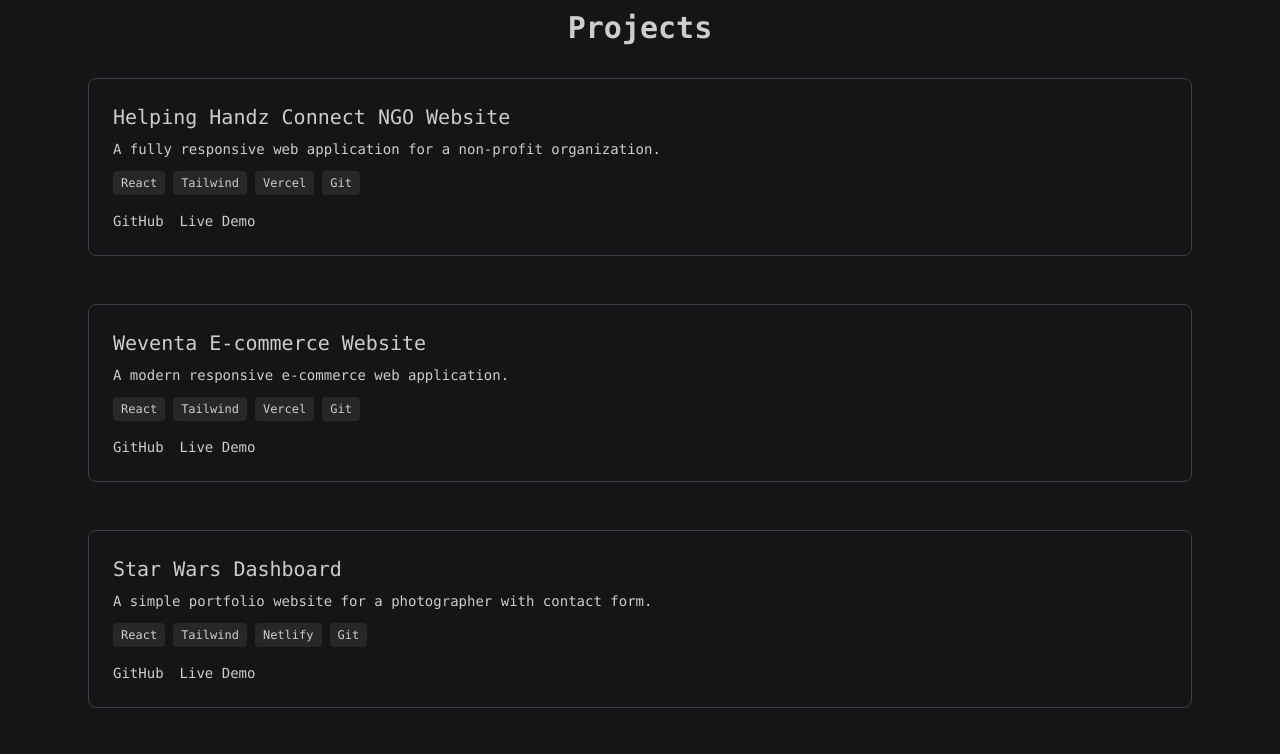
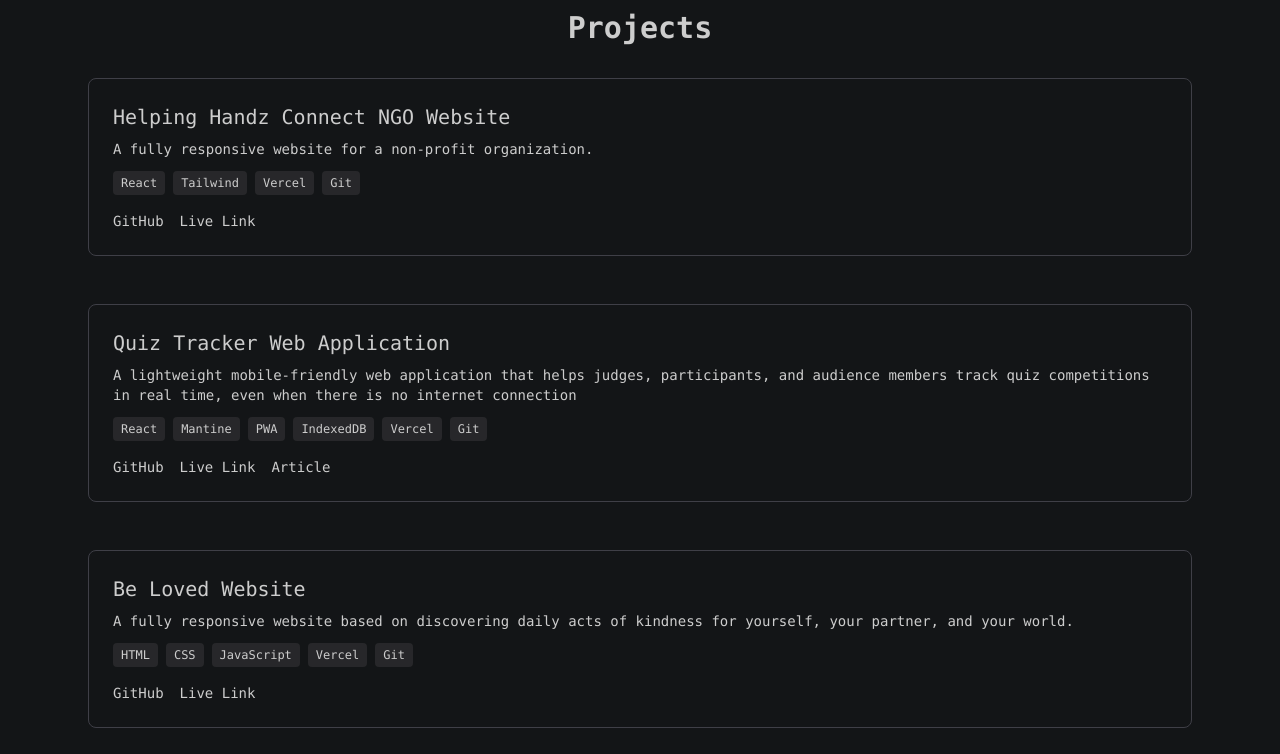
Before and after one commit to Fhave/website_portfolio, a React (Vite) app: page / in a window 1280 px wide. Shown: the part 1960-2714 px from the top of the page. Built offline with nearby package versions, Linux system fonts and the light colour scheme.

Commit message:
feat(ui): add new projects and update project data structure
Add Quiz Tracker and Be Loved projects to the projects list.
Rename 'demo' property to 'link' across all project objects for consistency and fix minor typos in descriptions.

```diff
--- a/src/components/Projects.jsx
+++ b/src/components/Projects.jsx
@@ -5,26 +5,42 @@ import { motion } from "framer-motion";
 const projects = [
   {
     title: "Helping Handz Connect NGO Website",
-    description:
-      "A fully responsive web application for a non-profit organization.",
+    description: "A fully responsive website for a non-profit organization.",
     tech: ["React", "Tailwind", "Vercel", "Git"],
     github: "https://github.com/Fhave/helping-handz-connect",
-    demo: "https://www.helpinghandzconnect.org.ng/",
+    link: "https://www.helpinghandzconnect.org.ng/",
+  },
+  {
+    title: "Quiz Tracker Web Application",
+    description:
+      "A lightweight mobile-friendly web application that helps judges, participants, and audience members track quiz competitions in real time, even when there is no internet connection",
+    tech: ["React", "Mantine", "PWA", "IndexedDB", "Vercel", "Git"],
+    github: "https://github.com/Fhave/quiz-app.git",
+    link: "https://quiz-app-beige-eight-48.vercel.app/",
+    article:
+      "https://medium.com/@omosiyobo/building-an-offline-first-quiz-tracking-application-with-react-mantine-indexeddb-and-pwa-3aaee2c3cb20",
+  },
+  {
+    title: "Be Loved Website",
+    description:
+      "A fully responsive website based on discovering daily acts of kindness for yourself, your partner, and your world.",
+    tech: ["HTML", "CSS", "JavaScript", "Vercel", "Git"],
+    github: "https://github.com/Fhave/Be_Loved.git",
+    link: "https://be-loved.vercel.app/",
   },
   {
     title: "Weventa E-commerce Website",
     description: "A modern responsive e-commerce web application.",
     tech: ["React", "Tailwind", "Vercel", "Git"],
     github: "https://github.com/Fhave/weventa",
-    demo: "https://weventa.vercel.app/",
+    link: "https://weventa.vercel.app/",
   },
   {
     title: "Star Wars Dashboard",
-    description:
-      "A simple portfolio website for a photographer with contact form.",
+    description: "A simple dashboard with star wars information",
     tech: ["React", "Tailwind", "Netlify", "Git"],
     github: "https://github.com/Fhave/Star-Wars-Dashboard",
-    demo: "https://star-wars-dashboard-omega.vercel.app/dashboard",
+    link: "https://star-wars-dashboard-omega.vercel.app/dashboard",
   },
   {
     title: "Sure Boi Photography Website",
@@ -32,7 +48,7 @@ const projects = [
       "A simple portfolio website for a photographer with contact form.",
     tech: ["React", "Tailwind", "Netlify", "Git"],
     github: "https://github.com/Fhave/sure-boi-photography",
-    demo: "https://sure-boi-photography.netlify.app/",
+    link: "https://sure-boi-photography.netlify.app/",
   },
   {
     title: "Jamzy Studio Photography Website",
@@ -40,7 +56,7 @@ const projects = [
       "A simple portfolio website for a photographer with contact form.",
     tech: ["React", "Tailwind", "Netlify", "Git"],
     github: "https://github.com/Fhave/jamzy-studio",
-    demo: "https://jamzy-studio.netlify.app/",
+    link: "https://jamzy-studio.netlify.app/",
   },
   {
     title: "Sample Portfolios",
@@ -48,22 +64,22 @@ const projects = [
       "Sample portfolios. Click on the image to see the ones I designed",
     tech: ["React", "Tailwind", "Netlify", "Git"],
     github: "https://github.com/Fhave/sample",
-    demo: "https://designxecute-samples.netlify.app/",
+    link: "https://designxecute-samples.netlify.app/",
   },
   {
     title: "Social Media Dashboard",
     description:
-      "Frontend Mentor challange for Responsive Social Media Dashboard",
+      "Frontend Mentor challenge for Responsive Social Media Dashboard",
     tech: ["Html", "Css", "Javascript", "Git"],
     github: "https://github.com/Fhave/Social-Media-Dashboard",
-    demo: "https://social-media-dashboard-eta-ten.vercel.app/",
+    link: "https://social-media-dashboard-eta-ten.vercel.app/",
   },
   {
     title: "Simple Email Server",
     description: "This was used in other projects for the contact form.",
     tech: ["Node.js", "Express", "Vercel", "Git"],
     github: "https://github.com/Fhave/email_server",
-    demo: "https://email-server-ochre.vercel.app/",
+    link: "https://email-server-ochre.vercel.app/",
   },
 ];
 
@@ -98,18 +114,30 @@ export default function Projects() {
               ))}
             </div>
             <div className="flex gap-4">
+              {project.github && (
                 <a
                   href={project.github}
-                className="text-subtle hover:text-accent text-sm"
+                  className="text-subtle hover:text-accent hover:underline text-sm"
                 >
                   GitHub
                 </a>
+              )}
+              {project.link && (
                 <a
-                href={project.demo}
-                className="text-subtle hover:text-accent text-sm"
+                  href={project.link}
+                  className="text-subtle hover:text-accent hover:underline text-sm"
                 >
-                Live Demo
+                  Live Link
                 </a>
+              )}
+              {project.article && (
+                <a
+                  href={project.article}
+                  className="text-subtle hover:text-accent hover:underline text-sm"
+                >
+                  Article
+                </a>
+              )}
             </div>
           </motion.div>
         ))}
```
Lines whose indentation alone changed are shown as unchanged.
